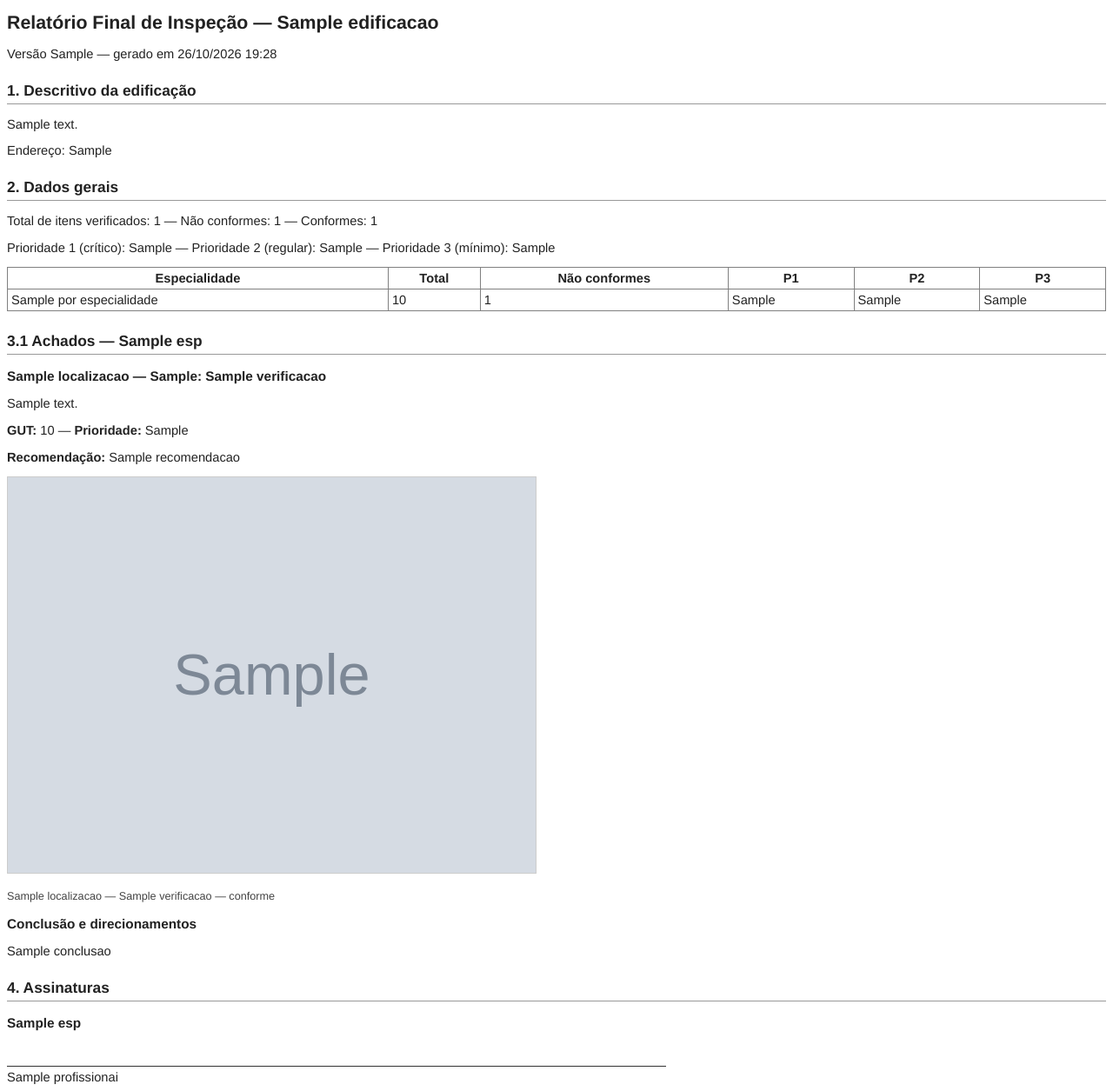
After one commit to juliomandai/inspecoes-prediais-mpdft-, a Django app: template src/apps/inspecoes/templates/inspecoes/relatorio_final_pdf.html in a window 1280 px wide. The commit adds this page. Shown: the whole page at 87% size. Run offline with Django 3.2, Linux system fonts and the light colour scheme; the template is opened without the code that fills it: most values are stand-ins (such as "Sample title", 1, 10 or a date in 2020); grey boxes marked "Sample" are stand-in pictures.

Commit message:
feat: geracao do PDF e da versao do Relatorio Final de Inspecao (ADR-03/06)
Co-Authored-By: Claude Sonnet 5 <noreply@anthropic.com>
Claude-Session: https://claude.ai/code/session_012M53XwiHRoSz8x6d8MkVpf

```diff
--- a/src/apps/inspecoes/templates/inspecoes/relatorio_final_painel.html
+++ b/src/apps/inspecoes/templates/inspecoes/relatorio_final_painel.html
@@ -24,15 +24,12 @@
     <div class="alert alert-success mb-3">
       <i class="bi bi-check-circle-fill"></i> Tudo pronto — esta inspeção pode gerar o Relatório Final.
     </div>
-    {% comment %}TODO Task 9/10: restore once 'inspecoes:relatorio_final_gerar' exists{% endcomment %}
-    {% comment %}
     <form method="post" action="{% url 'inspecoes:relatorio_final_gerar' inspecao.pk %}">
       {% csrf_token %}
       <button type="submit" class="btn btn-success">
         <i class="bi bi-file-earmark-plus"></i> Gerar Relatório Final (versão {{ versoes.count|add:1 }})
       </button>
     </form>
-    {% endcomment %}
     {% endif %}
   </div>
 </div>
--- /dev/null
+++ b/src/apps/inspecoes/templates/inspecoes/relatorio_final_pdf.html
@@ -0,0 +1,81 @@
+<!doctype html>
+<html>
+<head>
+<meta charset="utf-8">
+<style>
+  body { font-family: Helvetica, Arial, sans-serif; font-size: 11pt; color: #222; }
+  h1 { font-size: 16pt; }
+  h2 { font-size: 13pt; margin-top: 24px; border-bottom: 1px solid #999; padding-bottom: 4px; }
+  h3 { font-size: 11.5pt; margin-bottom: 2px; }
+  .achado { margin-bottom: 16px; page-break-inside: avoid; }
+  .achado-fotos img { width: 48%; margin-right: 2%; border: 1px solid #ccc; }
+  .conforme-linha { font-size: 9.5pt; color: #444; }
+  .assinatura { margin-top: 40px; page-break-inside: avoid; }
+  .assinatura-linha { border-top: 1px solid #333; width: 60%; margin-top: 36px; padding-top: 4px; }
+</style>
+</head>
+<body>
+
+<h1>Relatório Final de Inspeção — {{ inspecao.edificacao.nome }}</h1>
+<p>Versão {{ numero_versao }} — gerado em {% now "d/m/Y H:i" %}</p>
+
+<h2>1. Descritivo da edificação</h2>
+<p>{{ snapshot.edificacao_descritivo|linebreaks }}</p>
+{% if snapshot.edificacao_endereco %}<p>Endereço: {{ snapshot.edificacao_endereco }}</p>{% endif %}
+
+<h2>2. Dados gerais</h2>
+<p>
+  Total de itens verificados: {{ snapshot.dados_gerais.total_achados }} —
+  Não conformes: {{ snapshot.dados_gerais.total_nao_conformes }} —
+  Conformes: {{ snapshot.dados_gerais.total_conformes }}
+</p>
+<p>
+  Prioridade 1 (crítico): {{ snapshot.dados_gerais.p1 }} —
+  Prioridade 2 (regular): {{ snapshot.dados_gerais.p2 }} —
+  Prioridade 3 (mínimo): {{ snapshot.dados_gerais.p3 }}
+</p>
+<table border="1" cellpadding="4" style="border-collapse: collapse; width: 100%;">
+  <tr><th>Especialidade</th><th>Total</th><th>Não conformes</th><th>P1</th><th>P2</th><th>P3</th></tr>
+  {% for linha in snapshot.dados_gerais.por_especialidade %}
+  <tr>
+    <td>{{ linha.especialidade_nome }}</td><td>{{ linha.total }}</td><td>{{ linha.total_nc }}</td>
+    <td>{{ linha.p1 }}</td><td>{{ linha.p2 }}</td><td>{{ linha.p3 }}</td>
+  </tr>
+  {% endfor %}
+</table>
+
+{% for esp in snapshot.especialidades %}
+<h2>3.{{ forloop.counter }} Achados — {{ esp.especialidade_nome }}</h2>
+
+{% for a in esp.achados_completos %}
+<div class="achado">
+  <h3>{{ a.localizacao }}{% if a.sub_localizacao %} — {{ a.sub_localizacao }}{% endif %}: {{ a.verificacao }}</h3>
+  <p>{{ a.descricao_nao_conformidade }}</p>
+  <p><strong>GUT:</strong> {{ a.gut_total }} — <strong>Prioridade:</strong> {{ a.prioridade_risco }}</p>
+  {% if a.recomendacao %}<p><strong>Recomendação:</strong> {{ a.recomendacao }}</p>{% endif %}
+  <div class="achado-fotos">
+    {% for foto_data_uri in a.fotos %}<img src="{{ foto_data_uri }}">{% endfor %}
+  </div>
+</div>
+{% endfor %}
+
+{% for a in esp.achados_resumidos %}
+<p class="conforme-linha">{{ a.localizacao }} — {{ a.verificacao }} — conforme</p>
+{% endfor %}
+
+<h3>Conclusão e direcionamentos</h3>
+<p>{{ esp.conclusao|linebreaks }}</p>
+{% endfor %}
+
+<h2>4. Assinaturas</h2>
+{% for esp in snapshot.especialidades %}
+<h3>{{ esp.especialidade_nome }}</h3>
+{% for nome in esp.profissionais %}
+<div class="assinatura">
+  <div class="assinatura-linha">{{ nome }}</div>
+</div>
+{% endfor %}
+{% endfor %}
+
+</body>
+</html>
--- a/src/apps/inspecoes/urls.py
+++ b/src/apps/inspecoes/urls.py
@@ -36,6 +36,7 @@ urlpatterns = [
     # ── Relatório Final de Inspeção (ART/CREA) ─────────────────────────────────
     path('inspecoes/<int:pk>/relatorio-final/', views.relatorio_final_painel, name='relatorio_final_painel'),
     path('inspecoes/<int:pk>/relatorio-final/descritivo/', views.relatorio_final_editar_descritivo, name='relatorio_final_editar_descritivo'),
+    path('inspecoes/<int:pk>/relatorio-final/gerar/', views.relatorio_final_gerar, name='relatorio_final_gerar'),
 
     # ── Achados ────────────────────────────────────────────────────────────────
     path('especialidades/<int:esp_pk>/achados/novo/', views.achado_create, name='achado_create'),
```
Also changed, not shown: src/apps/inspecoes/tests/test_relatorio_final_views.py (+67 -0 lines), src/apps/inspecoes/views.py (+88 -2 lines).
